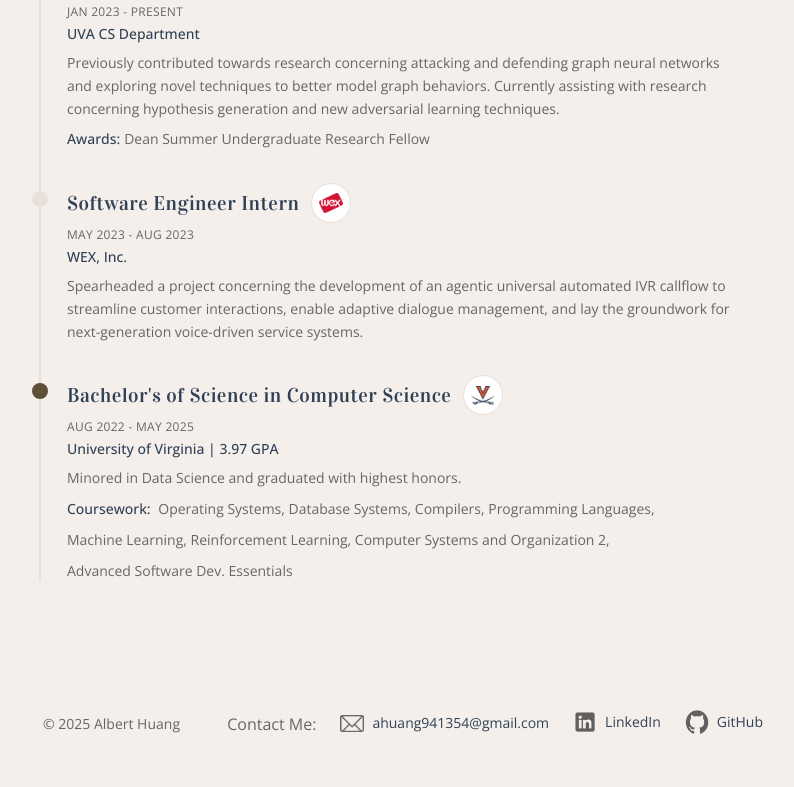
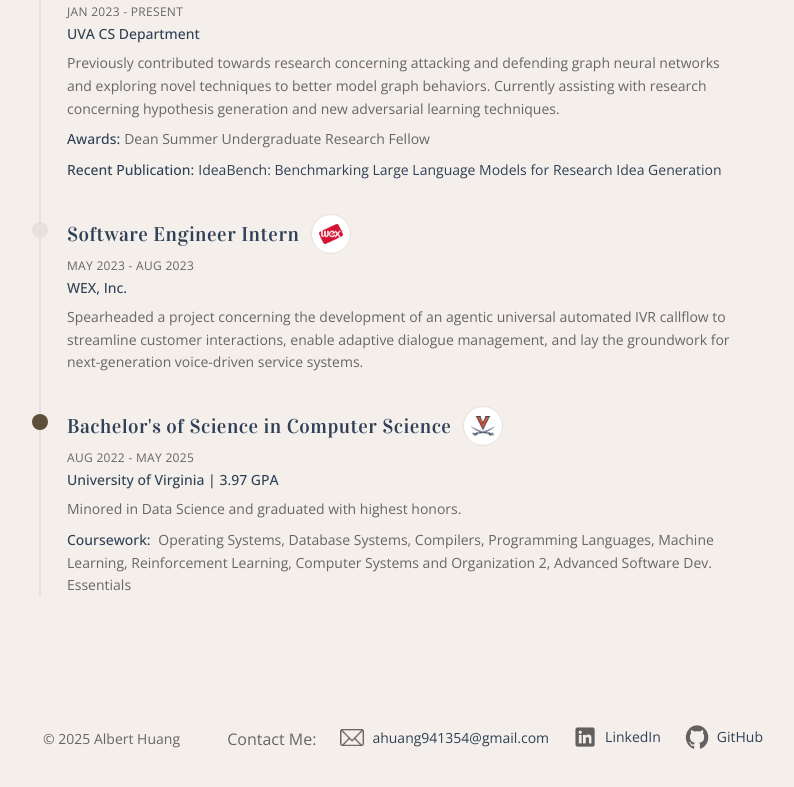
Before and after one commit to ahuang4504/Portfolio, a Next.js app: page / in a window 1280 px wide. Shown: the part 2588-3375 px from the top of the page, without its empty margins (237-1031 px from the left). Built offline with nearby package versions, Linux system fonts and the light colour scheme; no server answers.

Commit message:
Added research paper to timeline

```diff
--- a/src/components/Timeline.tsx
+++ b/src/components/Timeline.tsx
@@ -49,7 +49,7 @@ const Timeline = () => {
       company: "UVA CS Department",
       date: "Jan 2023 - Present",
       description:
-        "Previously contributed towards research concerning attacking and defending graph neural networks and exploring novel techniques to better model graph behaviors. Currently assisting with research concerning hypothesis generation and new adversarial learning techniques.\n Awards: Dean Summer Undergraduate Research Fellow",
+        "Previously contributed towards research concerning attacking and defending graph neural networks and exploring novel techniques to better model graph behaviors. Currently assisting with research concerning hypothesis generation and new adversarial learning techniques.\n Awards: Dean Summer Undergraduate Research Fellow\n Recent Publication: IdeaBench: Benchmarking Large Language Models for Research Idea Generation",
       type: "work",
       logo: "/uva.png",
     },
@@ -67,7 +67,7 @@ const Timeline = () => {
       company: "University of Virginia | 3.97 GPA",
       date: "Aug 2022 - May 2025",
       description:
-        "Minored in Data Science and graduated with highest honors.\nCoursework: Operating Systems, Database Systems, Compilers, Programming Languages, \nMachine Learning, Reinforcement Learning, Computer Systems and Organization 2, \nAdvanced Software Dev. Essentials",
+        "Minored in Data Science and graduated with highest honors.\nCoursework: Operating Systems, Database Systems, Compilers, Programming Languages, Machine Learning, Reinforcement Learning, Computer Systems and Organization 2, Advanced Software Dev. Essentials",
       type: "education",
       logo: "/uva.png",
     },
@@ -158,6 +158,22 @@ const Timeline = () => {
                               {line.trim().replace(/^Awards?:\s*/, "")}
                             </span>
                           </span>
+                        ) : line.trim().startsWith("Recent Publication:") ? (
+                          <span>
+                            <span className="font-medium text-[#2F4156]">
+                              Recent Publication:
+                            </span>
+                            <span className="ml-1">
+                              <a
+                                href="https://dl.acm.org/doi/10.1145/3711896.3737419"
+                                target="_blank"
+                                rel="noopener noreferrer"
+                                className="text-link hover:underline"
+                              >
+                                {line.trim().replace(/^Recent Publication:\s*/, "")}
+                              </a>
+                            </span>
+                          </span>
                         ) : (
                           line
                         )}
```
